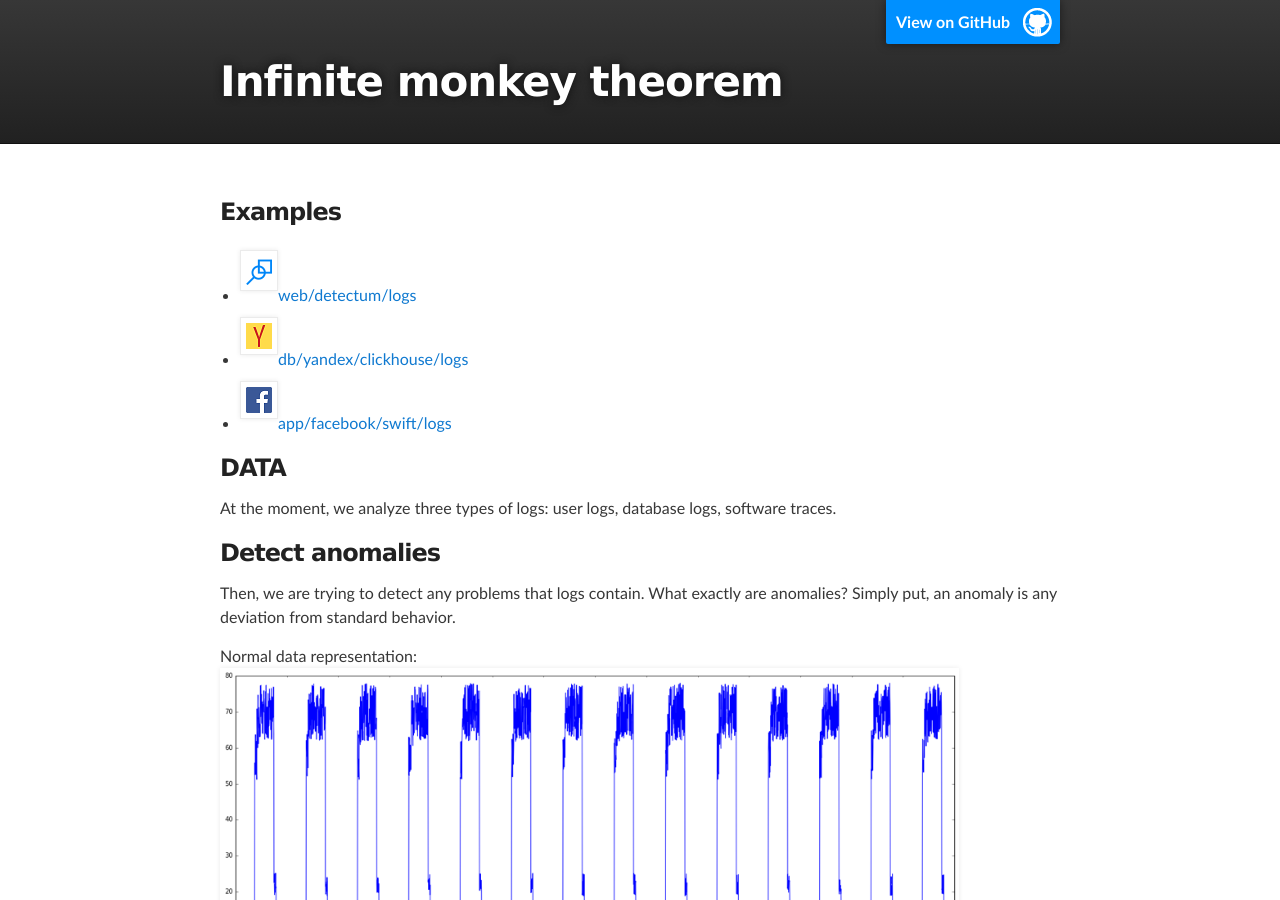
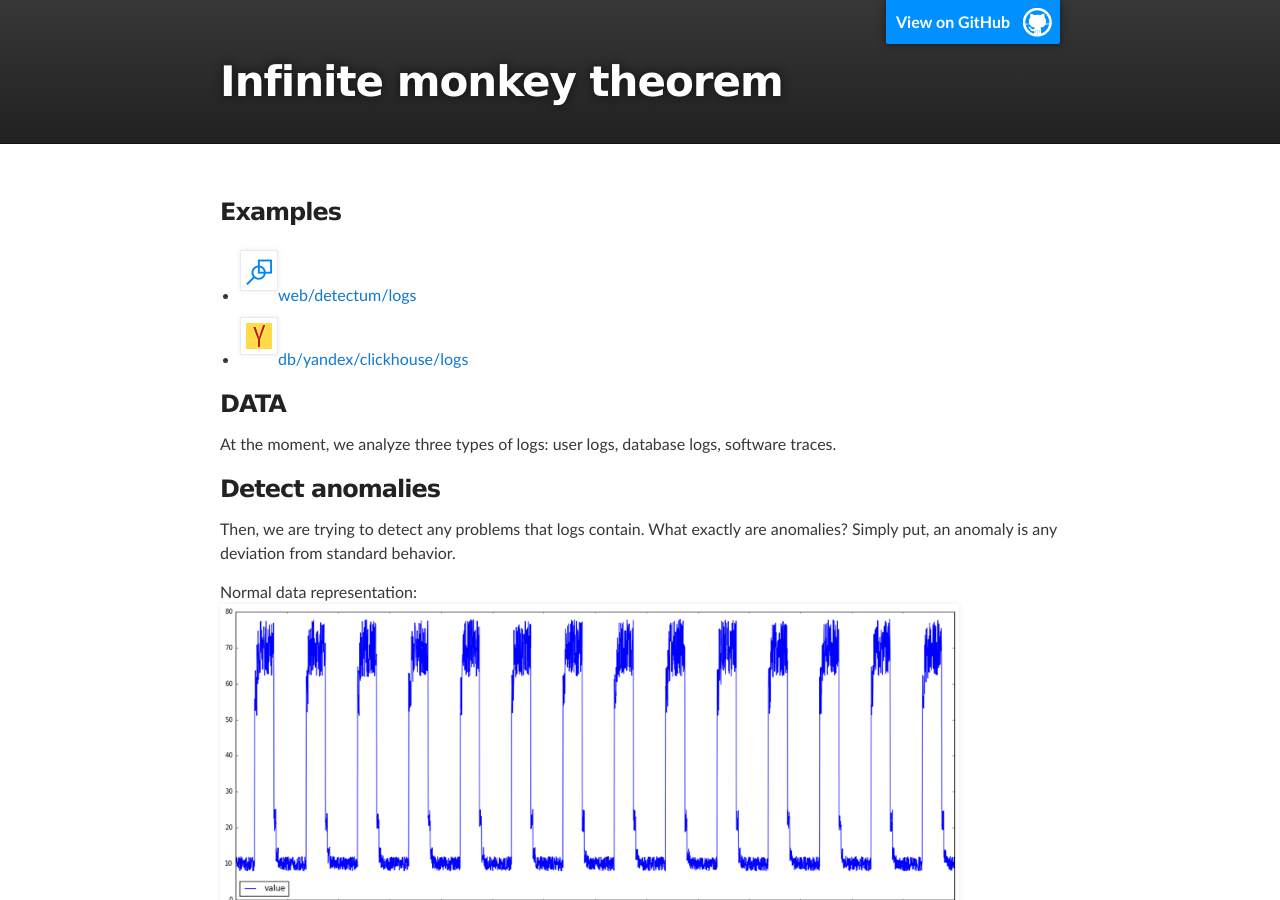
Before and after one commit to ThousandMonkeysTypewriter/ThousandMonkeysTypewriter.github.io, a Jekyll site: the page scripts/index.html, which Jekyll copies as it is, in a window 1280 px wide and 900 px high. Built offline with Jekyll 4.4.1, drawn with Linux system fonts in a browser that asks for light colours.

Commit message:
Update index.html

```diff
--- a/scripts/index.html
+++ b/scripts/index.html
@@ -40,7 +40,7 @@
 <ul>
   <li><img src="https://thousandmonkeystypewriter.github.io/detectum.png" alt="detectum" /><a href="https://github.com/ThousandMonkeysTypewriter/GeneratedScripts/tree/master/app/facebook/swift/logs">web/detectum/logs</a></li>
   <li><img src="https://thousandmonkeystypewriter.github.io/yandex.png" alt="yandex" /><a href="https://github.com/ThousandMonkeysTypewriter/GeneratedScripts/tree/master/app/facebook/swift/logs">db/yandex/clickhouse/logs</a></li>
-  <li><img src="https://thousandmonkeystypewriter.github.io/facebook.png" alt="facebook" /><a href="https://github.com/ThousandMonkeysTypewriter/GeneratedScripts/tree/master/app/facebook/swift/logs">app/facebook/swift/logs</a></li>
+ <!-- <li><img src="https://thousandmonkeystypewriter.github.io/facebook.png" alt="facebook" /><a href="https://github.com/ThousandMonkeysTypewriter/GeneratedScripts/tree/master/app/facebook/swift/logs">app/facebook/swift/logs</a></li>-->
 </ul>
 
 <h3 id="data">DATA</h3>
```
